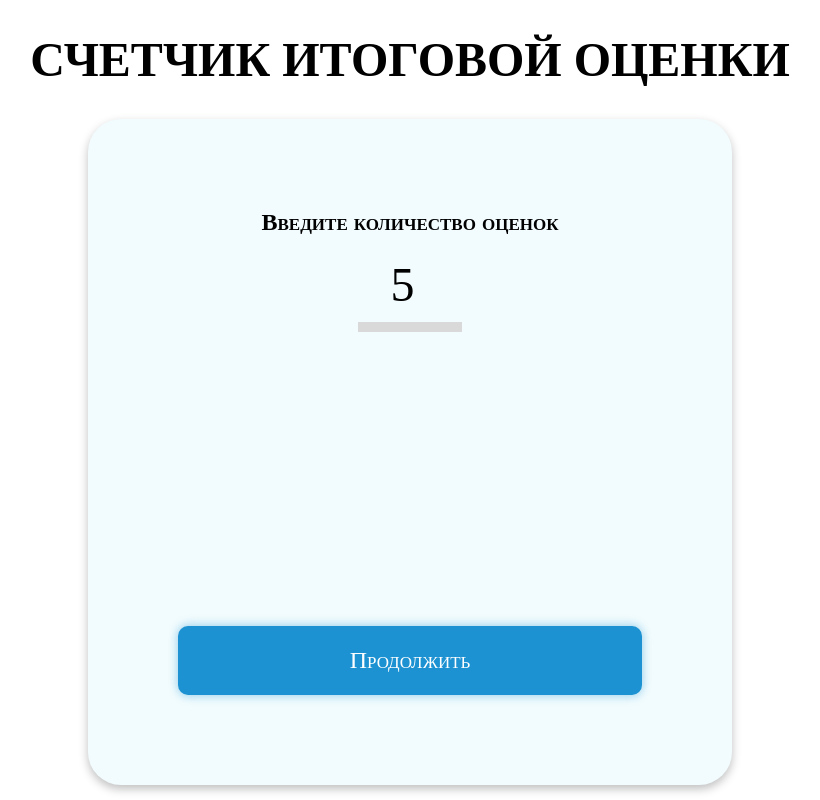
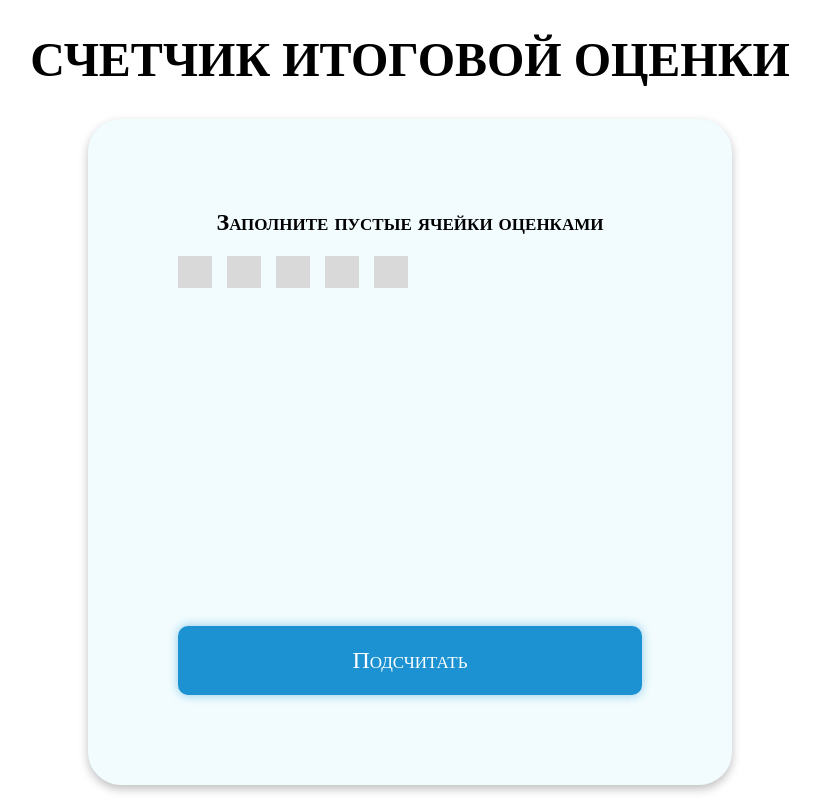
Before and after one commit to Tair-coder/total-mark-counter, a React (Create React App) app: page / in a window 1280 px wide. Both pictures are taken after typing "5" into the empty fields and a click on the button "Продолжить". Shown: the whole page, without its empty margins (230-1050 px from the left). Built offline with nearby package versions, Linux system fonts and the light colour scheme.

Commit message:
my seventh commit,i modified second block of my pj

```diff
--- a/src/App.js
+++ b/src/App.js
@@ -1,15 +1,17 @@
+import { useSelector } from 'react-redux';
 import './App.css';
-import Card from './components/UI/Card'
 import AmountOfMarks from './components/first-screen/AmountOfMarks';
-// import FillInSections from './components/second-screen/FillInSections';
-import IsLoading from './components/loader/IsLoading';
-import TotalMark from './components/third-screen/TotalMark';
+import FillInSections from './components/second-screen/FillInSections';
+// import IsLoading from './components/loader/IsLoading';
+// import TotalMark from './components/third-screen/TotalMark';
+
 function App() {
+
+  const stateCurrentPage = useSelector(state => state.main.currentBlock)
   return (
     <div className="App">
       <h1 className='title'>счетчик итоговой оценки</h1>
-      <AmountOfMarks/>
-
+      {stateCurrentPage === 'second' ? <FillInSections/> : <AmountOfMarks/>}
     </div>
   );
 }
--- a/src/components/first-screen/AmountOfMarks.js
+++ b/src/components/first-screen/AmountOfMarks.js
@@ -1,34 +1,44 @@
-import React, { useRef, useState } from 'react'
-import Button from '../UI/Button'
-import Title from '../UI/Title'
-import styles from './AmountOfMarks.module.css'
-import Form from '../UI/Form'
-import Card from '../UI/Card'
+import React, { useRef, useState } from "react";
+import Button from "../UI/Button";
+import Title from "../UI/Title";
+import styles from "./AmountOfMarks.module.css";
+import Form from "../UI/Form";
+import Card from "../UI/Card";
+import { useDispatch } from "react-redux";
+import { mainActions } from "../../store/main-slice";
 function AmountOfMarks() {
-  const [error,setError] = useState("")
-  const enteredNumber = useRef()
-    const submitHandler = (e) => {
-      e.preventDefault()
-      if(enteredNumber.current.value > 56 ) {
-        setError('Введите число меньшь или равное 56')
-        return
-      } else if (enteredNumber.current.value < 1) {
-        setError('Введите число равное 1 или больше')
-        return
-      }
-      setError('')
-
+  const dispatchFunction = useDispatch();
+  const [error, setError] = useState("");
+  const enteredNumber = useRef();
+  const submitHandler = (e) => {
+    e.preventDefault();
+    if (enteredNumber.current.value > 60) {
+      setError("Введите число меньшь или равное 60");
+      return;
+    } else if (enteredNumber.current.value < 1) {
+      setError("Введите число равное 1 или больше");
+      return;
     }
+    setError("");
+    dispatchFunction(mainActions.putNumberInCell(enteredNumber.current.value));
+    dispatchFunction(mainActions.changeBlock("second"));
+  };
   return (
     <Card>
-        <Title title="Введите количество оценок"/>
-        <Form submitHandler={submitHandler}>
-          <input type='number'className={styles.input} max="56" min='1' ref={enteredNumber}/>
-          {error && <p className={styles.error}>{error}</p>}
-            <Button buttonName='Продолжить'/>
-        </Form>
+      <Title title="Введите количество оценок" />
+      <Form submitHandler={submitHandler}>
+        <input
+          type="number"
+          className={styles.input}
+          max="60"
+          min="1"
+          ref={enteredNumber}
+        />
+        {error && <p className={styles.error}>{error}</p>}
+        <Button buttonName="Продолжить" />
+      </Form>
     </Card>
-  )
+  );
 }
 
-export default AmountOfMarks
+export default AmountOfMarks;
--- a/src/components/second-screen/FillInSections.js
+++ b/src/components/second-screen/FillInSections.js
@@ -1,33 +1,62 @@
-import React from "react";
+import React, { useState } from "react";
 import Title from "../UI/Title";
 import Button from "../UI/Button";
 import styles from "./FillInSections.module.css";
 import Form from "../UI/Form";
 import Card from "../UI/Card";
+import { useSelector } from "react-redux";
 function FillInSections() {
-//   const [first, setfirst] = useState([]);
-//   const amountOfInput = 27;
-
-//   useEffect(() => {
-//     let arr = [];
-//     for (let i = 0; i < amountOfInput; i++) {
-//       arr.push("text");
-//     }
-//     setfirst(arr);
-//   }, [amountOfInput]);
-  const submitHandler = () => {};
+  const [error,setError] = useState('')
+  const amountOfSections = useSelector((state) => state.main.amountSections);
+  const [inputsValue, setInputsValue] = useState(
+    Array(+amountOfSections).fill("")
+  );
+  const maxValueHandler = (value, index) => {
+    if (
+      /[а-яА-Яa-zA-Z]/.test(value) ||
+      /[!@#$%^&*()_+{}\[\]:;<>,.?~\\/-]/.test(value) ||
+      value.length >= 4 ||
+      isNaN(value) ||
+      value > 100
+    ) {
+      return;
+    }
+    // if( value.match(/[а-яА-Яa-zA-Z]/) || value.match(/[!@#$%^&*()_+{}\[\]:;<>,.?~\\/-]/) ) return
+    // if(value.length >= 4 || value > 100) return
+    const newInputValues = [...inputsValue];
+    newInputValues[index] = +value;
+    setInputsValue(newInputValues);
+  };
+  const submitHandler = (e) => {
+    e.preventDefault();
+    for (let i = 0; i < inputsValue.length; i++) {
+      if(inputsValue[i] === ''){
+        setError('*Заполните все пустые поля')
+        return
+      }
+    }
+    setError('')
+    console.log(inputsValue);
+  };
   return (
     <Card>
       <Title title={"Заполните пустые ячейки оценками "} />
       <Form submitHandler={submitHandler}>
         <div className={styles.wrapper}>
-          {/* {first.map((item) => {
-            return (
-              <input type={item} className={styles.inputbox} maxlength="3" />
-            );
-          })} */}
+          {inputsValue.map((item, index) => (
+            <input
+              key={index}
+              className={styles.inputbox}
+              onChange={(event) =>
+                maxValueHandler(event.target.value, index, event)
+              }
+              type="text"
+              value={item}
+              maxLength={3}
+            />
+          ))}
         </div>
-        <p className={styles.error}>Заполните все пустые поля</p>
+       {error && <p className={styles.error}>{error}</p>}
         <Button buttonName="Подсчитать" />
       </Form>
     </Card>
--- a/src/components/second-screen/FillInSections.module.css
+++ b/src/components/second-screen/FillInSections.module.css
@@ -25,3 +25,7 @@
   line-height: normal;
   text-align: center;
 }
+.error{
+  color: red;
+  font-size: 14px;
+}
--- a/src/store/main-slice.js
+++ b/src/store/main-slice.js
@@ -4,9 +4,13 @@ const mainSlice = createSlice({
     name:'main',
     initialState,
     reducers:{
-        changeToSecondBlock(state){
-            state.currentBlock = 'second'
+        changeBlock(state,action){
+            state.currentBlock = action.payload
+        },
+        putNumberInCell(state,action){
+            state.amountSections = action.payload
         }
     }
 })
+export const mainActions = mainSlice.actions
 export default mainSlice.reducer
```
